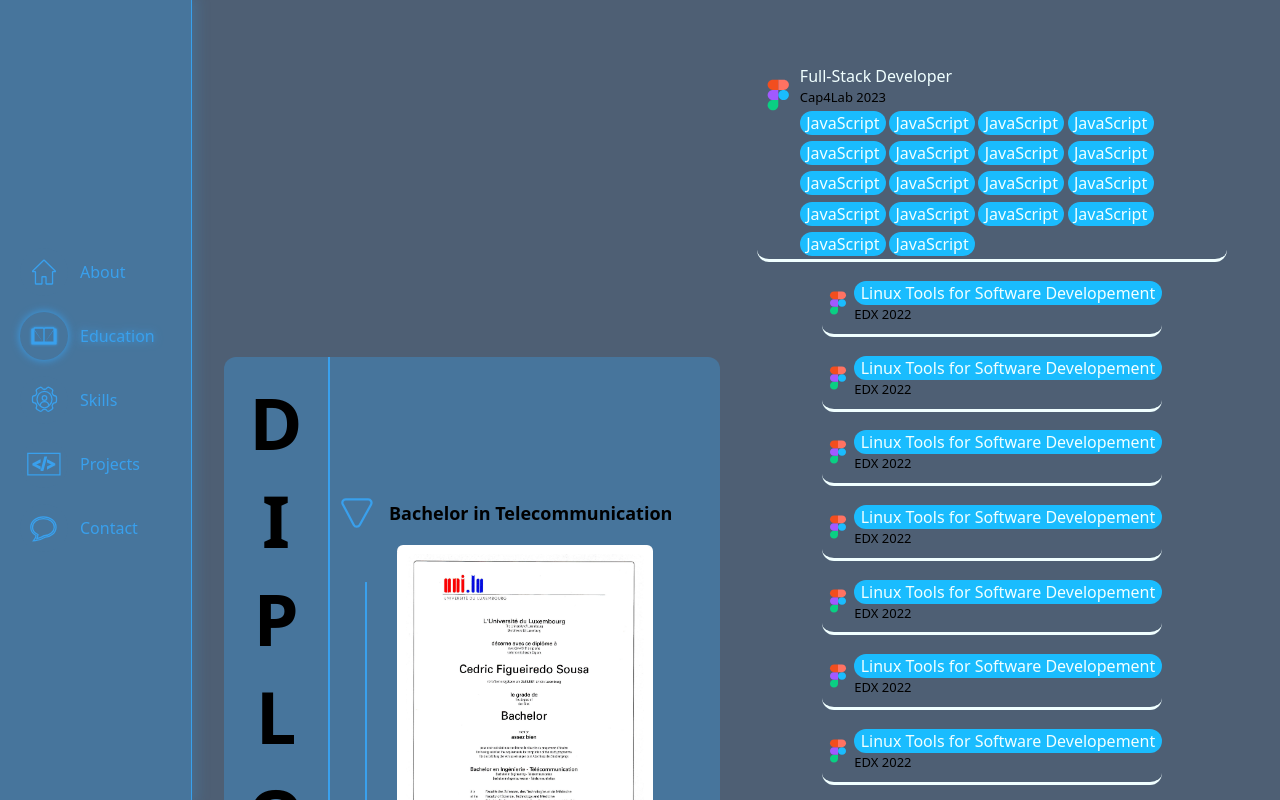
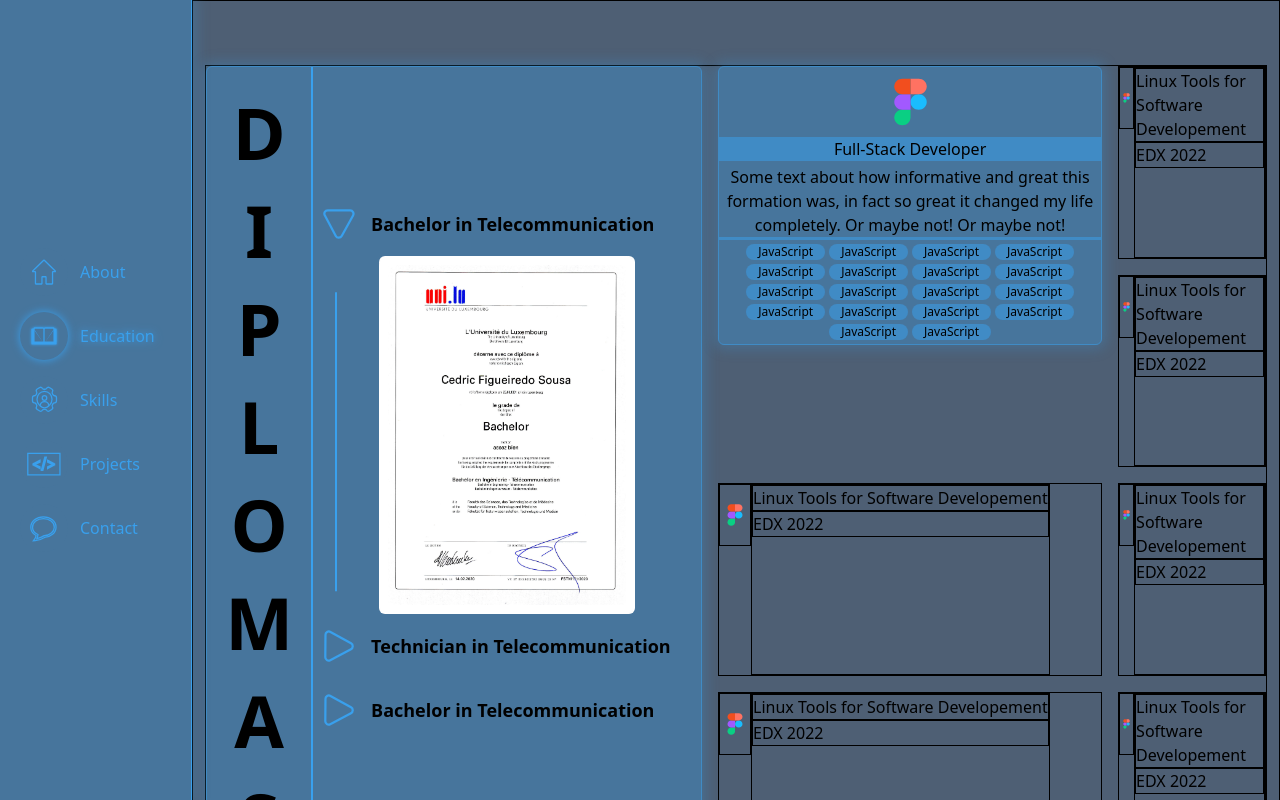
Before and after one commit to wolf-0-0/portfolio, a Vue app: page /education in a window 1280 px wide. Shown: the top 800 px of the page. Built offline with nearby package versions, Linux system fonts and the light colour scheme.

Commit message:
Created CertificationCard & started Education grid layout

```diff
--- a/src/assets/styles/style.css
+++ b/src/assets/styles/style.css
@@ -8,7 +8,7 @@ body {
     min-height: 100vh;
     /* background: linear-gradient(108deg, #7ED183 26.21%, #068488 123.39%); */
     background-color: #4E5F74;
-    color: azure;
+    color: black;
 }
 
 a {
--- /dev/null
+++ b/src/components/CertificationCardBig.vue
@@ -0,0 +1,79 @@
+<template>
+  <div class="card lg:w-96 h-fit">
+    <div class="mx-auto w-fit my-1">
+      <svg width="65" height="62" viewBox="0 0 65 62" fill="none" xmlns="http://www.w3.org/2000/svg">
+        <g clip-path="url(#clip0_177_186)">
+          <path fill-rule="evenodd" clip-rule="evenodd"
+            d="M16.25 46.5C16.25 42.2199 19.8877 38.75 24.375 38.75H32.5V46.5C32.5 50.7801 28.8622 54.25 24.375 54.25C19.8877 54.25 16.25 50.7801 16.25 46.5Z"
+            fill="#0ACF83" />
+          <path fill-rule="evenodd" clip-rule="evenodd"
+            d="M32.5 31C32.5 26.7199 36.1378 23.25 40.625 23.25C45.1122 23.25 48.75 26.7199 48.75 31C48.75 35.2801 45.1122 38.75 40.625 38.75C36.1378 38.75 32.5 35.2801 32.5 31Z"
+            fill="#1ABCFE" />
+          <path fill-rule="evenodd" clip-rule="evenodd"
+            d="M16.25 31C16.25 35.2801 19.8877 38.75 24.375 38.75H32.5V23.25H24.375C19.8877 23.25 16.25 26.7199 16.25 31Z"
+            fill="#A259FF" />
+          <path fill-rule="evenodd" clip-rule="evenodd"
+            d="M32.5 7.75V23.25H40.625C45.1122 23.25 48.75 19.7801 48.75 15.5C48.75 11.2198 45.1122 7.75 40.625 7.75H32.5Z"
+            fill="#FF7262" />
+          <path fill-rule="evenodd" clip-rule="evenodd"
+            d="M16.25 15.5C16.25 19.7801 19.8877 23.25 24.375 23.25H32.5V7.75H24.375C19.8877 7.75 16.25 11.2198 16.25 15.5Z"
+            fill="#F24E1E" />
+        </g>
+        <defs>
+          <clipPath id="clip0_177_186">
+            <rect width="65" height="62" fill="white" />
+          </clipPath>
+        </defs>
+      </svg>
+    </div>
+    <div class="header">
+      <h2 class="text-center my-1">Full-Stack Developer</h2>
+    </div>
+    <div class="paragraph">
+      <p class="text-center">
+        Some text about how informative and great this formation was, in fact so great it changed my life completely. Or
+        maybe not! Or maybe not!
+      </p>
+    </div>
+    <div class="flex flex-wrap justify-center gap-1 my-1">
+      <span class="text-xs px-3" v-for="(tag, index) in tags" :key="index">
+        {{ tag }}
+      </span>
+    </div>
+  </div>
+</template>
+
+<script>
+export default {
+  props: {
+    tags: Array
+  }
+}
+
+</script>
+
+<style scoped>
+/* * {
+  border: 1px solid black;
+} */
+
+.card {
+  background-color: #47759C;
+  border-radius: 6px;
+  border: 1px solid #408BC5;
+  box-shadow: 0px 0px 13px 4px rgba(57, 160, 237, 0.25);
+}
+
+.header {
+  background-color: #408BC5;
+}
+
+.paragraph {
+  border-bottom: 3px solid #408BC5;
+}
+
+span {
+  border-radius: 16px;
+  background-color: #408BC5;
+}
+</style>
--- a/src/components/DiplomasAccordion.vue
+++ b/src/components/DiplomasAccordion.vue
@@ -12,7 +12,7 @@
       </p>
     </div>
     <div class="w-full relative z-0 pt-4">
-      <hr class="absolute left-8" v-if="item.isOpen">
+      <hr class="absolute left-5" v-if="item.isOpen">
       <div class="inside-border mx-auto">
         <img :src="item.imagePath" class="w-32 md:w-64 h-0" :class="{ 'open': item.isOpen }">
       </div>
@@ -85,10 +85,6 @@ img {
   border-radius: 6px;
 }
 
-.open {
-  height: auto;
-}
-
 .inside-border {
   height: fit-content;
   width: fit-content;
@@ -96,4 +92,14 @@ img {
   outline-offset: -9px;
   border-radius: 12px;
 }
+
+.open {
+  height: 22.4rem;
+}
+
+@media (max-width: 768px) {
+  .open {
+  height: 11.2rem;
+}
+}
 </style>
--- a/src/components/DiplomasCard.vue
+++ b/src/components/DiplomasCard.vue
@@ -27,8 +27,10 @@ h1 {
 
 .card {
   background-color: #47759C;
-  border-radius: 12px;
+  border-radius: 6px;
   min-width: 31rem;
+  border: 1px solid #408BC5;
+  box-shadow: 0px 0px 13px 4px rgba(57, 160, 237, 0.25);
 }
 
 @media (max-width: 768px) {
--- a/src/views/EducationView.vue
+++ b/src/views/EducationView.vue
@@ -1,11 +1,12 @@
 <template>
-  <div class="flex px-4 p-16 sm:ml-48 md:px-8 items-center justify-center min-h-screen overflow-y-scroll overflow-x-hidden">
-    <div class="flex flex-col lg:flex-row w-full items-center justify-center gap-4 lg:max-w-7xl">
-      <DiplomasCard />
-      <div class="flex w-3/5  h-fit items-center">
-        <div class="cert-list h-full w-full">
-          <div class="flex cert w-11/12 mx-auto">
-            <svg class=" w-40" width="65" height="62" viewBox="0 0 65 62" fill="none" xmlns="http://www.w3.org/2000/svg">
+  <div
+    class="flex px-4 p-16 sm:ml-48 md:px-8 items-center justify-center min-h-screen overflow-y-scroll overflow-x-hidden">
+    <!-- <div class="flex w-full h-fit gap-4 lg:max-w-7xl"> -->
+    <div class="grid-container">
+      <DiplomasCard class="grid-outer-item" />
+      <CertificationCardBig class="grid-item1" :tags="tags" />
+      <div class="grid-item flex" v-for="(cert, index) in certs" :key="index">
+        <svg class=" w-8" width="65" height="62" viewBox="0 0 65 62" fill="none" xmlns="http://www.w3.org/2000/svg">
           <g clip-path="url(#clip0_177_186)">
             <path fill-rule="evenodd" clip-rule="evenodd"
               d="M16.25 46.5C16.25 42.2199 19.8877 38.75 24.375 38.75H32.5V46.5C32.5 50.7801 28.8622 54.25 24.375 54.25C19.8877 54.25 16.25 50.7801 16.25 46.5Z"
@@ -30,50 +31,8 @@
           </defs>
         </svg>
         <div>
-              <h2>Full-Stack Developer</h2>
-              <p class="cap4lab">Cap4Lab 2023</p>
-              <div class="flex flex-wrap">
-                <span v-for="(tag, index) in tags" :key="index">
-                  {{ tag }}
-                </span>
-              </div>
-            </div>
-          </div>
-          <div>
-            <div class="certs">
-              <div class="cert flex items-center" v-for="(cert, index) in certs" :key="index">
-                <svg class=" w-8" width="65" height="62" viewBox="0 0 65 62" fill="none"
-                  xmlns="http://www.w3.org/2000/svg">
-                  <g clip-path="url(#clip0_177_186)">
-                    <path fill-rule="evenodd" clip-rule="evenodd"
-                      d="M16.25 46.5C16.25 42.2199 19.8877 38.75 24.375 38.75H32.5V46.5C32.5 50.7801 28.8622 54.25 24.375 54.25C19.8877 54.25 16.25 50.7801 16.25 46.5Z"
-                      fill="#0ACF83" />
-                    <path fill-rule="evenodd" clip-rule="evenodd"
-                      d="M32.5 31C32.5 26.7199 36.1378 23.25 40.625 23.25C45.1122 23.25 48.75 26.7199 48.75 31C48.75 35.2801 45.1122 38.75 40.625 38.75C36.1378 38.75 32.5 35.2801 32.5 31Z"
-                      fill="#1ABCFE" />
-                    <path fill-rule="evenodd" clip-rule="evenodd"
-                      d="M16.25 31C16.25 35.2801 19.8877 38.75 24.375 38.75H32.5V23.25H24.375C19.8877 23.25 16.25 26.7199 16.25 31Z"
-                      fill="#A259FF" />
-                    <path fill-rule="evenodd" clip-rule="evenodd"
-                      d="M32.5 7.75V23.25H40.625C45.1122 23.25 48.75 19.7801 48.75 15.5C48.75 11.2198 45.1122 7.75 40.625 7.75H32.5Z"
-                      fill="#FF7262" />
-                    <path fill-rule="evenodd" clip-rule="evenodd"
-                      d="M16.25 15.5C16.25 19.7801 19.8877 23.25 24.375 23.25H32.5V7.75H24.375C19.8877 7.75 16.25 11.2198 16.25 15.5Z"
-                      fill="#F24E1E" />
-                  </g>
-                  <defs>
-                    <clipPath id="clip0_177_186">
-                      <rect width="65" height="62" fill="white" />
-                    </clipPath>
-                  </defs>
-                </svg>
-                <div>
-                  <h2 class="title">{{ cert.title }}</h2>
-                  <p class="cap4lab">{{ cert.company }}</p>
-                </div>
-              </div>
-            </div>
-          </div>
+          <h2>{{ cert.title }}</h2>
+          <p>{{ cert.company }}</p>
         </div>
       </div>
     </div>
@@ -82,10 +41,12 @@
 
 <script>
 import DiplomasCard from '../components/DiplomasCard.vue'
+import CertificationCardBig from '../components/CertificationCardBig.vue'
 
 export default {
   components: {
-    DiplomasCard
+    DiplomasCard,
+    CertificationCardBig
   },
   data () {
     return {
@@ -100,38 +61,24 @@ export default {
 
 </script>
 <style scoped >
-/* * {
+* {
   border: 1px solid black;
-} */
-
-.title {
-  padding: 0 0.4rem;
-  border-radius: 16px;
-  background-color: #1ABCFE;
-}
-.cert {
-  border-bottom: 3px solid azure;
-  border-radius: 12px;
 }
 
-.certs {
-  padding: 0.6rem;
-  display: flex;
-  flex-wrap: wrap;
-  justify-content: center;
-  gap: 0.6rem;
+.grid-container {
+  display: grid;
+  grid-template-columns: 1fr 1fr 1fr;
+  grid-template-rows: 1fr 1fr 1fr 1fr 1fr 1fr 1fr 1fr;
+  gap: 1rem;
 }
 
-.cap4lab {
-  color: black;
-  font-size: small;
+.grid-outer-item {
+  grid-column: 1;
+  grid-row: 1/span 4;
 }
 
-span {
-  margin-block: 0.2rem;
-  margin-right: 0.2rem;
-  padding: 0 0.4rem;
-  border-radius: 16px;
-  background-color: #1ABCFE;
+.grid-item1 {
+  grid-row: 1/span 2;
+  margin-inline: auto;
 }
 </style>
```
Lines whose indentation alone changed are shown as unchanged.
